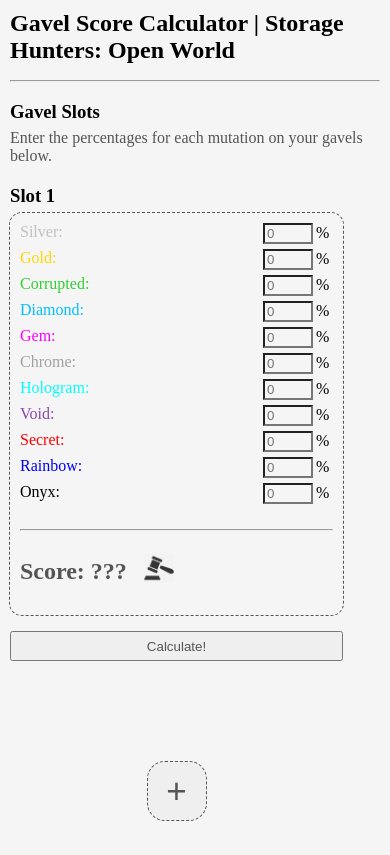
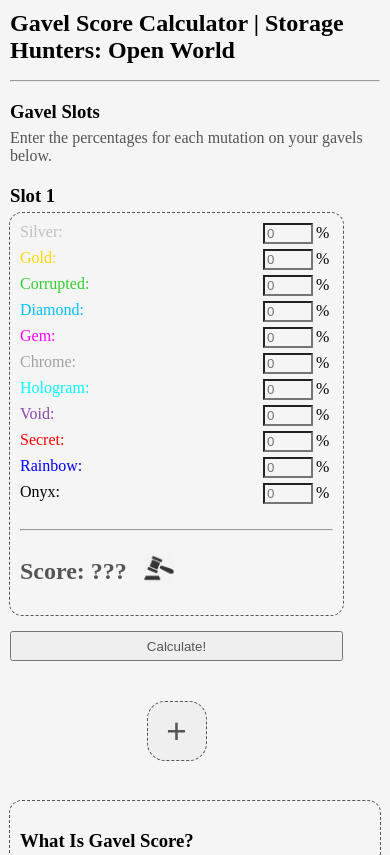
Before and after one commit to IsaacEfrat/Gavel-Score-Calculator, a plain HTML site: page index.html in a window 390 px wide. Shown: the top 855 px of the page. Drawn offline with Linux system fonts and the light colour scheme.

Commit message:
Fixed mobile calculate button overlapping add slot button

```diff
--- a/style.css
+++ b/style.css
@@ -182,8 +182,8 @@
     }
 
     .add-slot {
-        margin-top: -150px;
-        margin-bottom: -150px;
+        height: 100px;
+        padding-bottom: 20px;
     }
 
     .remove-slot {
```
